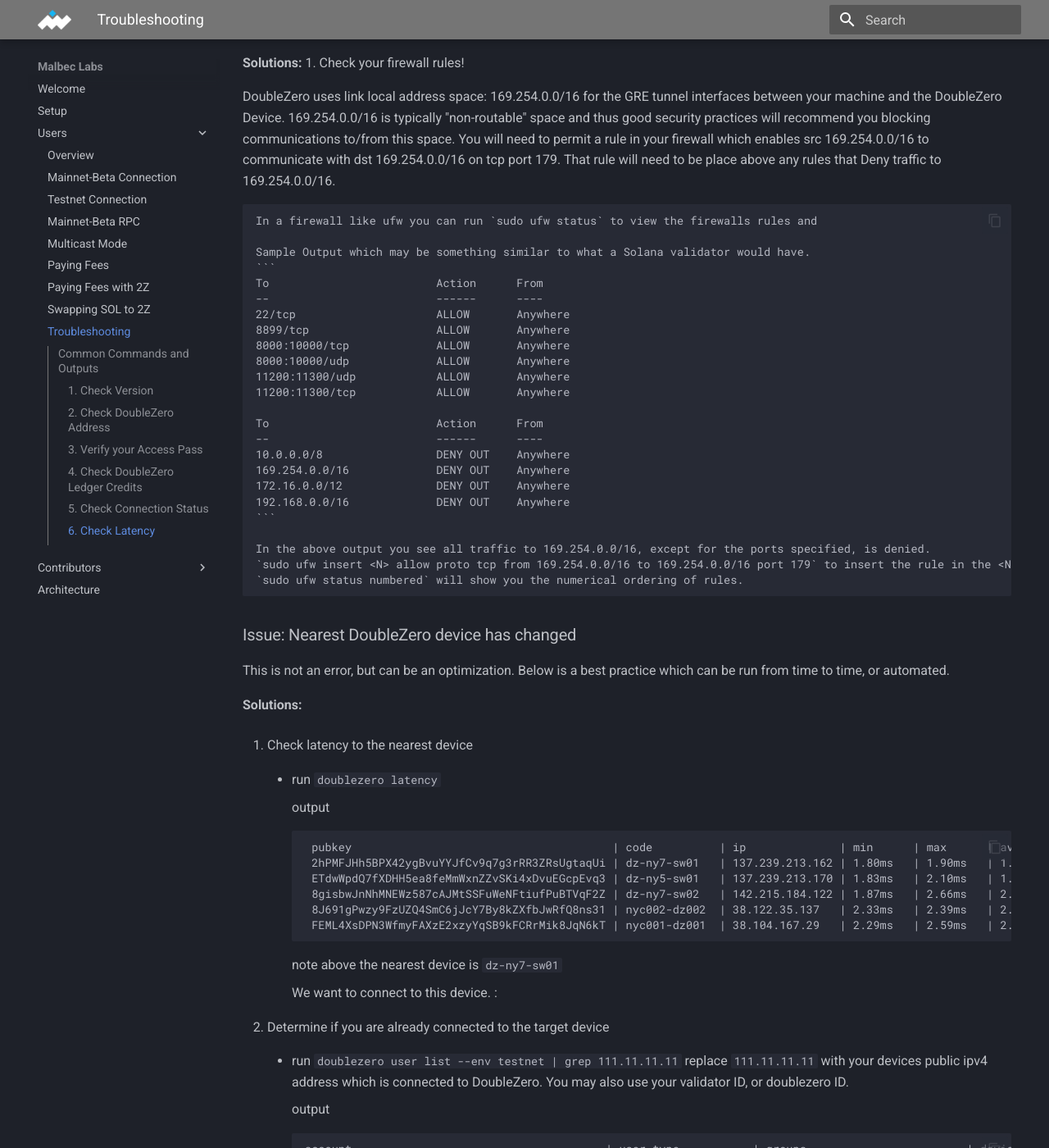
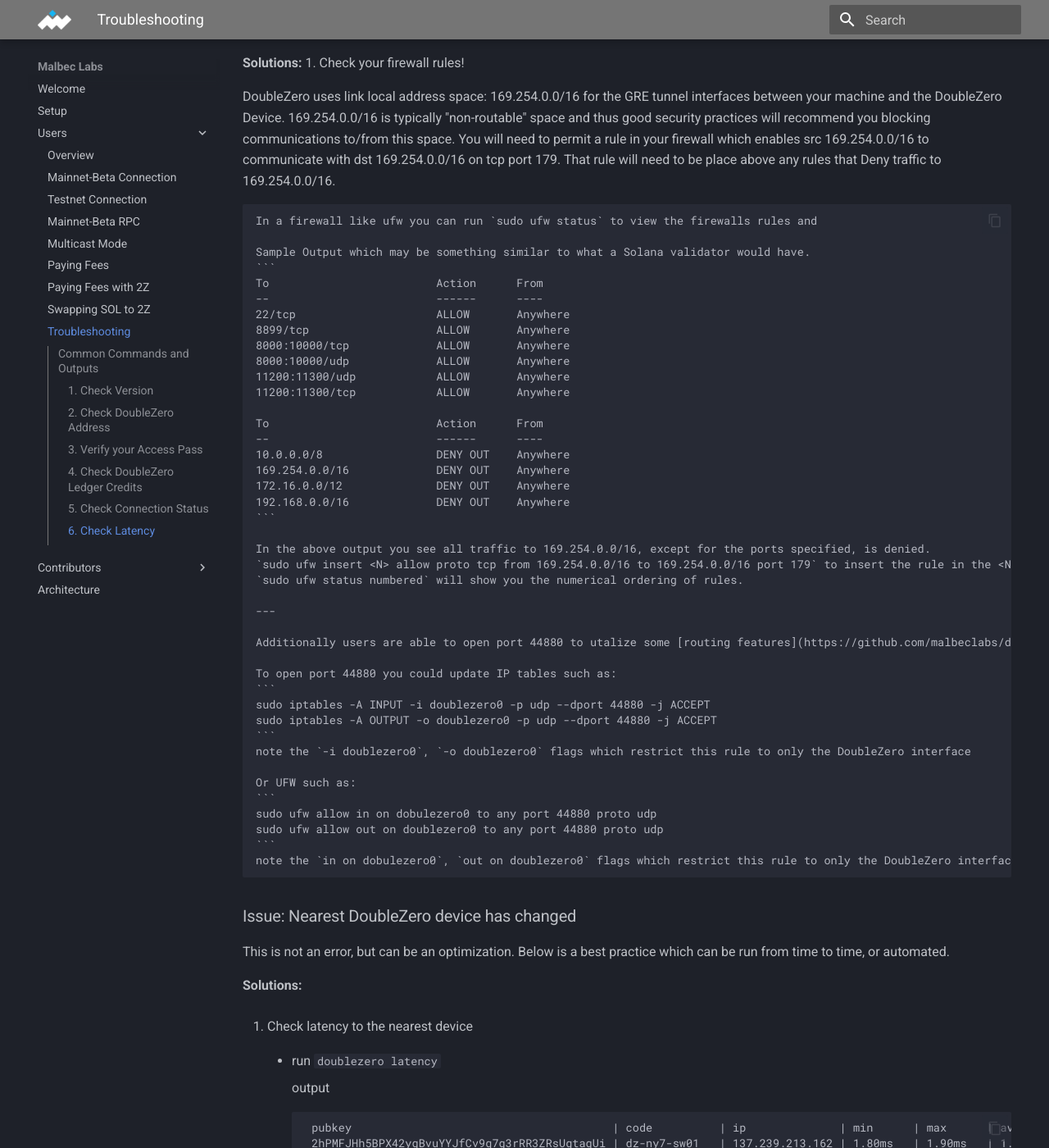
Before and after one commit to malbeclabs/docs, an MkDocs documentation site: the page built from docs/troubleshooting.md, in a window 1280 px wide and 1400 px high, scrolled down 3862 px. Shown: the whole window at 82% size. Built offline with MkDocs 1.6.1 and Material for MkDocs 9.7.7, drawn with Linux system fonts in a browser that asks for light colours.

Commit message:
update firewall rules
update firewall rules for port 44880

````diff
--- a/docs/troubleshooting.md
+++ b/docs/troubleshooting.md
@@ -200,6 +200,24 @@
     `sudo ufw insert <N> allow proto tcp from 169.254.0.0/16 to 169.254.0.0/16 port 179` to insert the rule in the <N> position. ie. if N = 1 then you will insert this rules as the first rule.
     `sudo ufw status numbered` will show you the numerical ordering of rules.
 
+    ---
+
+    Additionally users are able to open port 44880 to utalize some [routing features](https://github.com/malbeclabs/doublezero/blob/main/rfcs/rfc7-client-route-liveness.md).
+
+    To open port 44880 you could update IP tables such as:
+    ```
+    sudo iptables -A INPUT -i doublezero0 -p udp --dport 44880 -j ACCEPT
+    sudo iptables -A OUTPUT -o doublezero0 -p udp --dport 44880 -j ACCEPT
+    ```
+    note the `-i doublezero0`, `-o doublezero0` flags which restrict this rule to only the DoubleZero interface
+
+    Or UFW such as:
+    ```
+    sudo ufw allow in on dobulezero0 to any port 44880 proto udp
+    sudo ufw allow out on doublezero0 to any port 44880 proto udp
+    ```
+    note the `in on dobulezero0`, `out on doublezero0` flags which restrict this rule to only the DoubleZero interface
+
 
 ### Issue: Nearest DoubleZero device has changed
 
````
Also changed, not shown: docs/DZ Testnet Connection.md (+5 -0 lines).
